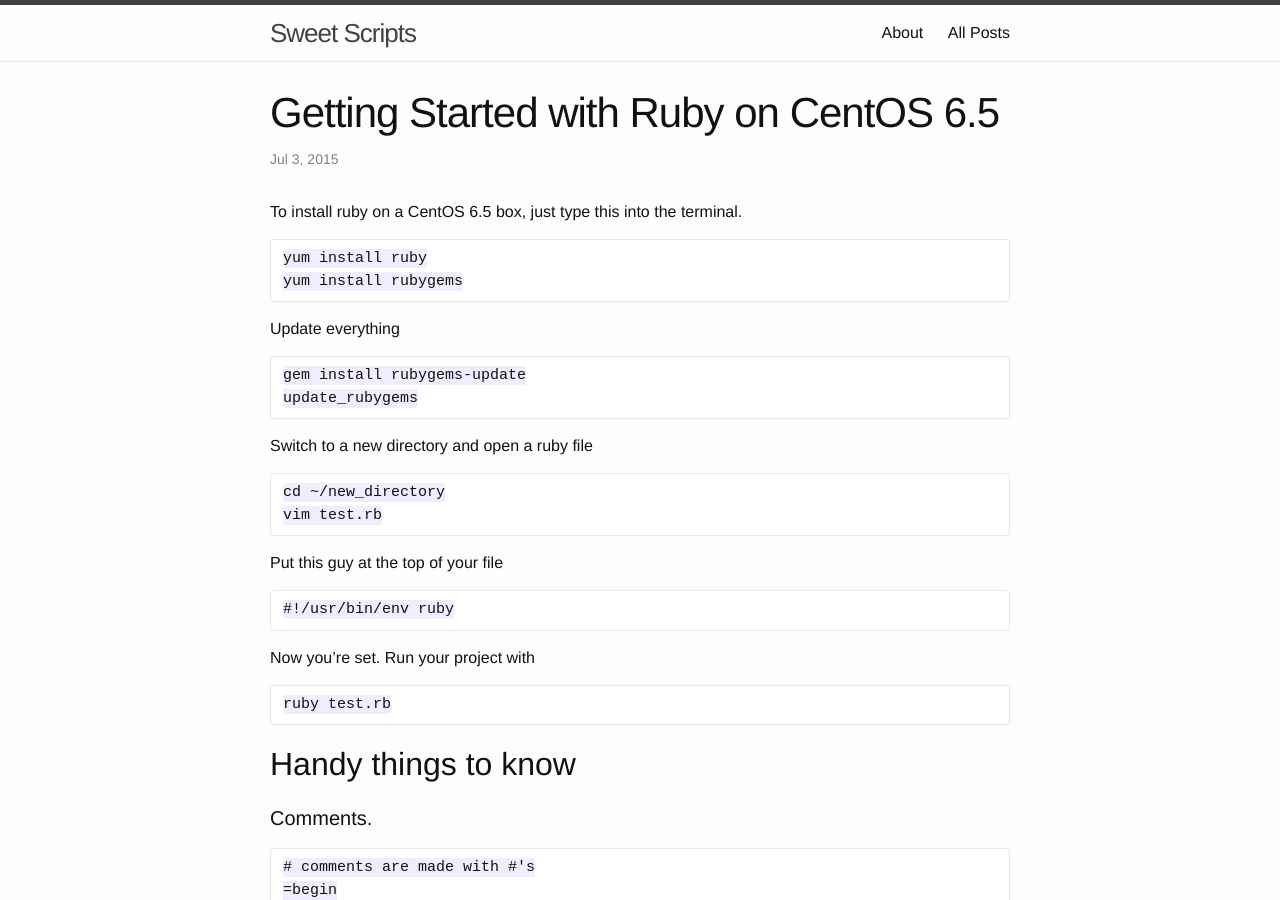
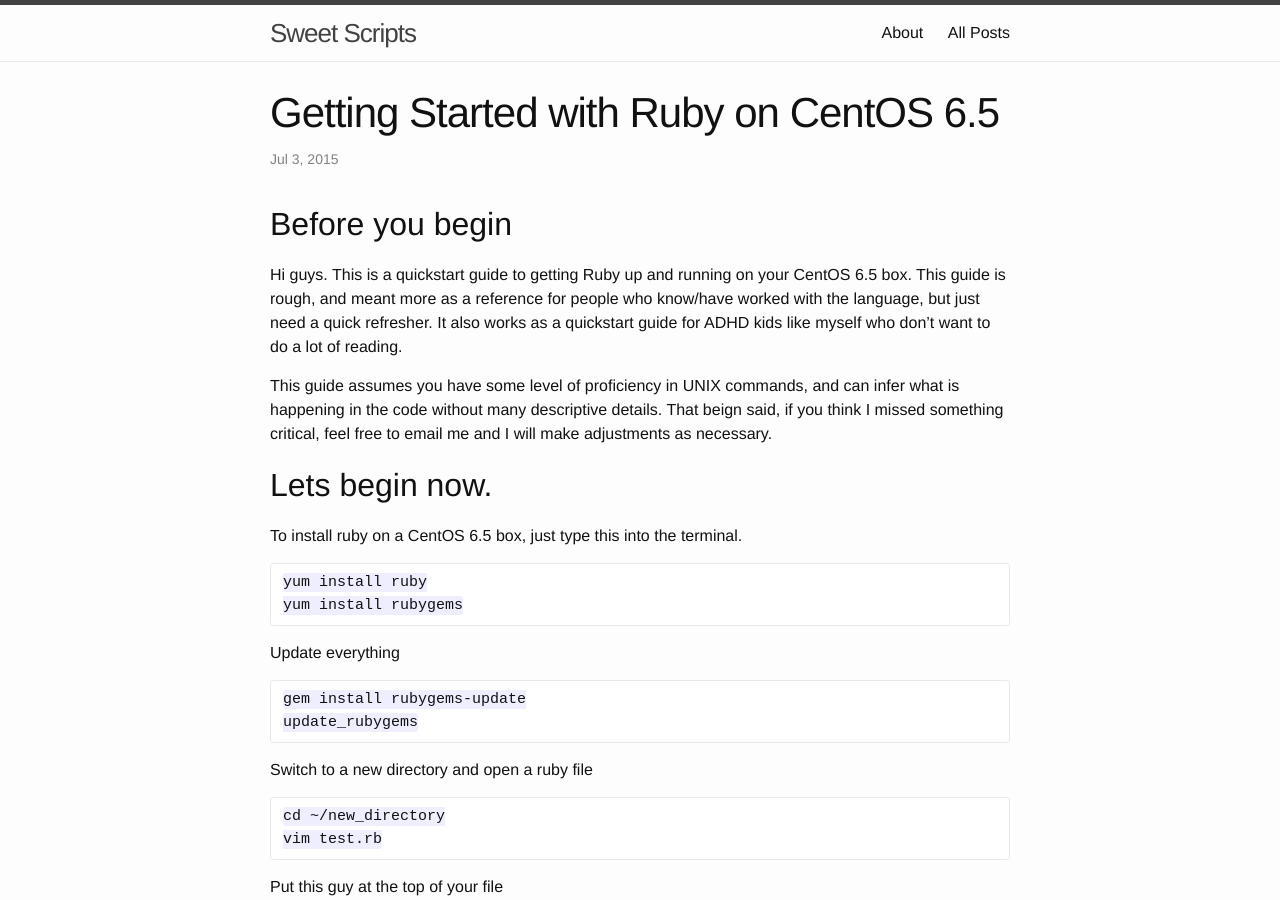
Before and after one commit to plosive/konstantinfarrell.github.io, a Jekyll site: the page built from _posts/2015-07-03-post-getting-started-with-ruby-on-centos6.5.markdown, in a window 1280 px wide and 900 px high. Built offline with Jekyll 4.4.1, drawn with Linux system fonts in a browser that asks for light colours.

Commit message:
Update blog post

```diff
--- a/_posts/2015-07-03-post-getting-started-with-ruby-on-centos6.5.markdown
+++ b/_posts/2015-07-03-post-getting-started-with-ruby-on-centos6.5.markdown
@@ -3,6 +3,14 @@
 title: Getting Started with Ruby on CentOS 6.5
 category: Quickstart
 ---
+
+## Before you begin
+
+Hi guys. This is a quickstart guide to getting Ruby up and running on your CentOS 6.5 box. This guide is rough, and meant more as a reference for people who know/have worked with the language, but just need a quick refresher. It also works as a quickstart guide for ADHD kids like myself who don't want to do a lot of reading.
+
+This guide assumes you have some level of proficiency in UNIX commands, and can infer what is happening in the code without many descriptive details. That beign said, if you think I missed something critical, feel free to email me and I will make adjustments as necessary.
+
+## Lets begin now.
 
 To install ruby on a CentOS 6.5 box, just type this into the terminal.
 
```
Also changed, not shown: 3 other files.
